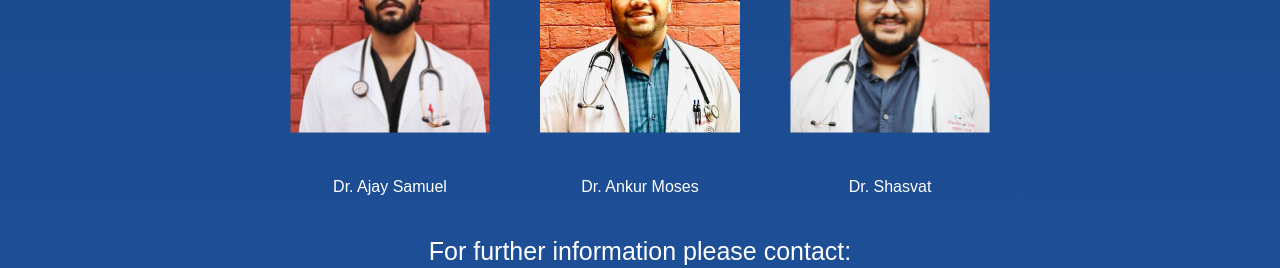
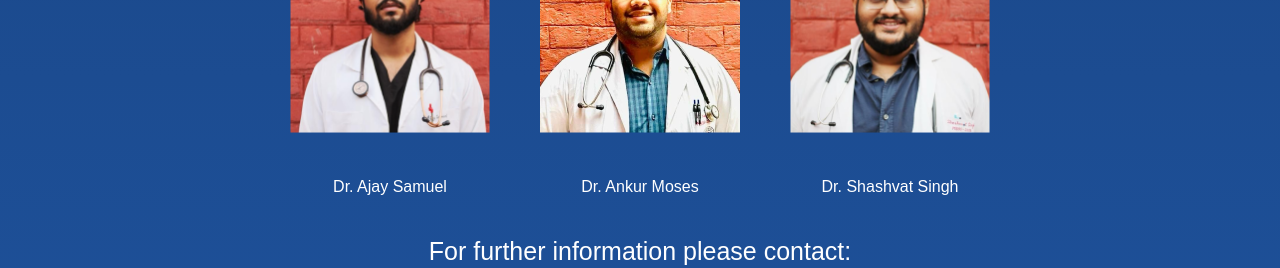
Before and after one commit to shubhbansal9/jwc-website, a React (Create React App) app: page /contact-us in a window 1280 px wide. Shown: the part 4586-4854 px from the top of the page. Built offline with nearby package versions, Linux system fonts and the light colour scheme.

Commit message:
minor changes

```diff
--- a/src/pages/ContactUs.js
+++ b/src/pages/ContactUs.js
@@ -207,7 +207,7 @@ function ContactUsPage() {
           </div>
           <div className="team-member">
           <img src={team34} alt="Team Member 2" />
-           <p className='member-name'>Dr. Shasvat</p>
+           <p className='member-name'>Dr. Shashvat Singh</p>
           </div>
           </div>
           <p className="subheading">For further information please contact:</p>
```
